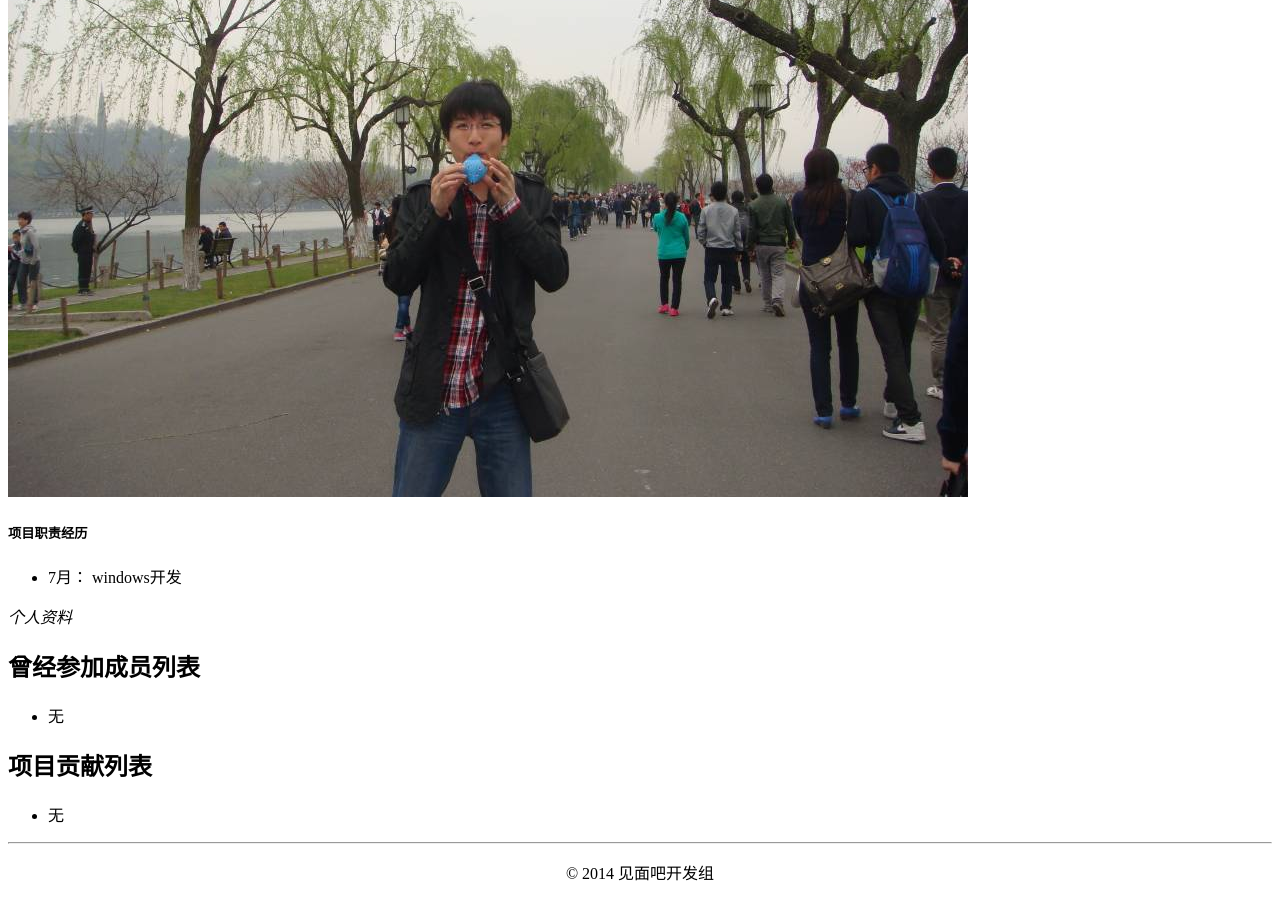
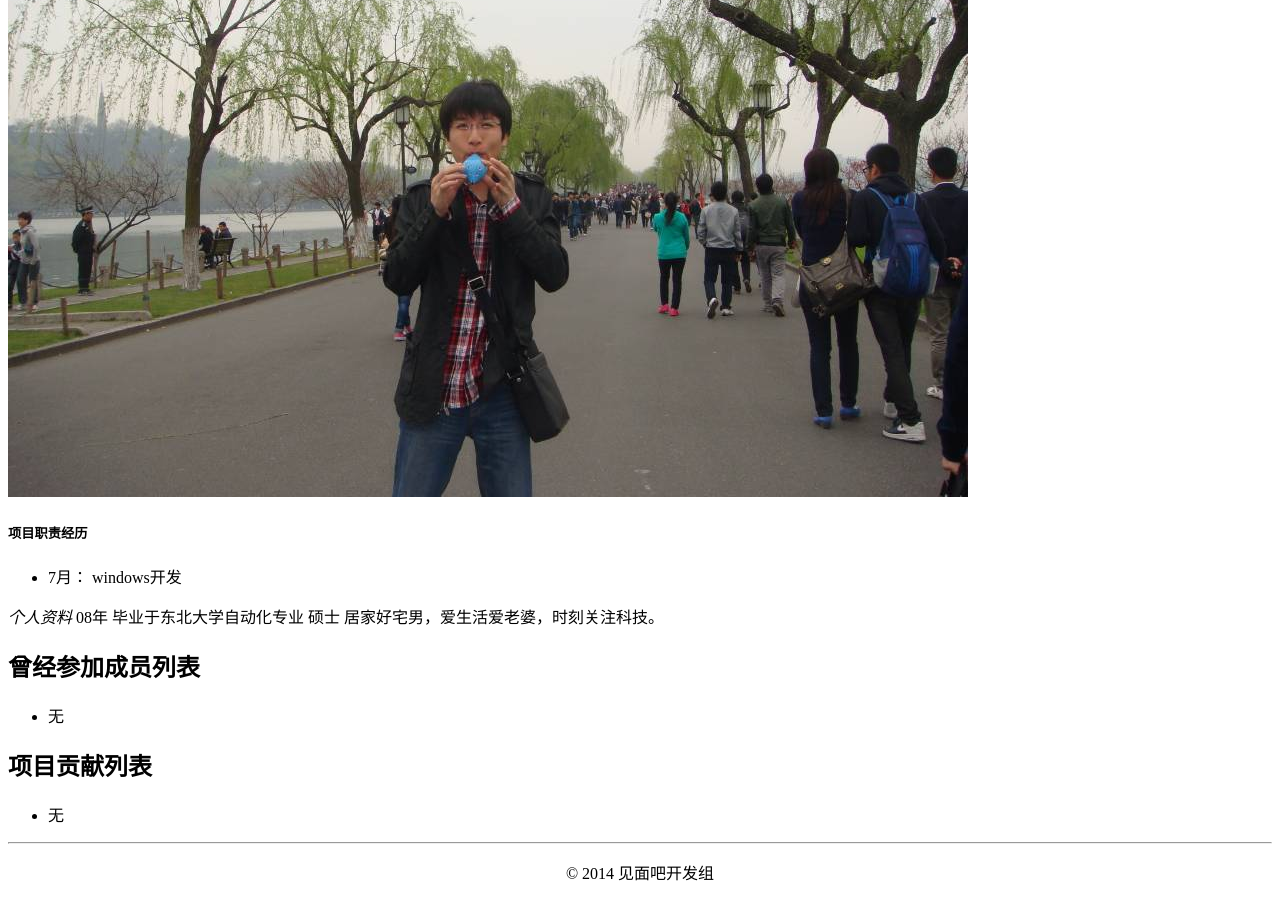
Before and after one commit to deonwu/vdating, a Jekyll site: the page built from pages/team.md, in a window 1280 px wide and 900 px high, scrolled down 3172 px. Built offline with Jekyll 4.4.1, drawn with Linux system fonts in a browser that asks for light colours; Markdown is read by kramdown in place of the engine named in the settings.

Commit message:
update info for liguangxin
update info for liguangxin

```diff
--- a/pages/team.md
+++ b/pages/team.md
@@ -70,7 +70,8 @@ group: navigation
 * 7月： windows开发
 
 *个人资料*
-
+08年 毕业于东北大学自动化专业 硕士
+居家好宅男，爱生活爱老婆，时刻关注科技。
 
 ##曾经参加成员列表
 * 无
```
